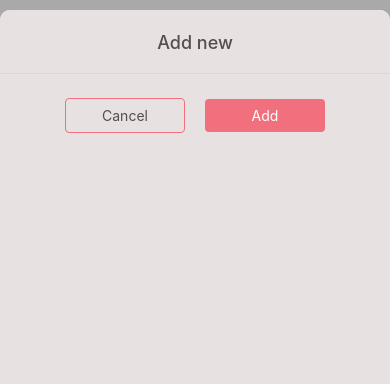
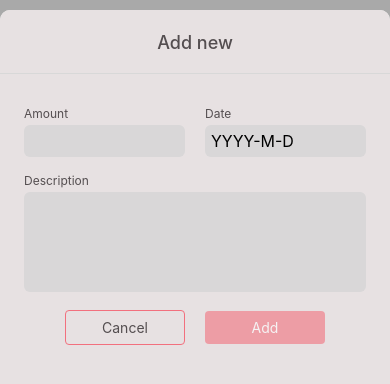
Before and after one commit to midnight85/expenses_app_rn, a React Native app: screen /ManageExpense in a window 390 px wide. Shown: the top 384 px of the page. Built offline with nearby package versions, Linux system fonts and the light colour scheme.

Commit message:
set up input form on ManageExpense screen for add and edit expenses

```diff
--- /dev/null
+++ b/components/ExpensesManage/ExpenseForm.js
@@ -0,0 +1,137 @@
+import {StyleSheet, View} from 'react-native';
+import React from 'react';
+import {Input} from './index';
+import {CustomButton} from '../UI';
+
+const ExpenseForm = ({editId, editItem, cancelHandler, confirmHandler}) => {
+  const [formState, setFormState] = React.useState({
+    amount: {
+      value: editId ? editItem.amount.toString() : '',
+      isValid: !!editItem,
+    },
+    date: {
+      value: editId ? editItem.date.toISOString().slice(0, 10) : '',
+      isValid: !!editItem,
+    },
+    description: {
+      value: editId ? editItem.description : '',
+      isValid: !!editItem,
+    },
+  });
+
+  const handleChange = (key, value) => {
+    setFormState(prevState => ({
+      ...prevState,
+      [key]: {value, isValid: true},
+    }));
+  };
+  const onSubmit = () => {
+    const obj = {
+      amount: Number(formState.amount.value),
+      date: new Date(formState.date.value),
+      description: formState.description.value,
+    };
+    const amountIsValid =
+      !isNaN(obj.amount) && obj.amount.toString().length > 0;
+    const dateIsValid = obj.date.toString() !== 'Invalid Date';
+    const descriptionIsValid = obj.description.trim().length > 0;
+    if (!amountIsValid || !dateIsValid || !descriptionIsValid) {
+      setFormState(prev => {
+        return {
+          amount: {value: prev.amount.value, isValid: amountIsValid},
+          date: {value: prev.date.value, isValid: dateIsValid},
+          description: {
+            value: prev.description.value,
+            isValid: descriptionIsValid,
+          },
+        };
+      });
+      return;
+    }
+    confirmHandler(obj);
+  };
+  const isBtnDisabled =
+    !formState.date.value ||
+    !formState.amount.value ||
+    !formState.description.value;
+  return (
+    <>
+      <View style={styles.container}>
+        <View style={styles.row}>
+          <Input
+            label="Amount"
+            style={{flex: 1}}
+            isValid={formState.amount.isValid}
+            textInputConfig={{
+              keyboardType: 'decimal-pad',
+              onChangeText: value => {
+                handleChange('amount', value);
+              },
+              value: formState.amount.value,
+            }}
+          />
+          <Input
+            label="Date"
+            style={{flex: 1}}
+            isValid={formState.date.isValid}
+            textInputConfig={{
+              keyboardType: 'decimal-pad',
+              placeholder: 'YYYY-M-D',
+              maxLength: 10,
+              onChangeText: value => {
+                handleChange('date', value);
+              },
+              value: formState.date.value,
+            }}
+          />
+        </View>
+        <Input
+          label="Description"
+          isValid={formState.description.isValid}
+          textInputConfig={{
+            multiline: true,
+            onChangeText: value => {
+              handleChange('description', value);
+            },
+            value: formState.description.value,
+          }}
+        />
+      </View>
+      <View style={styles.buttonsContainer}>
+        <CustomButton mode="flat" onPress={cancelHandler} style={styles.button}>
+          Cancel
+        </CustomButton>
+        <CustomButton
+          onPress={onSubmit}
+          style={[styles.button, isBtnDisabled ? styles.disabled : null]}
+          disabled={isBtnDisabled}>
+          {editId ? 'Edit' : 'Add'}
+        </CustomButton>
+      </View>
+    </>
+  );
+};
+
+const styles = StyleSheet.create({
+  container: {
+    marginBottom: 10,
+  },
+  row: {
+    flexDirection: 'row',
+    columnGap: 20,
+  },
+  buttonsContainer: {
+    flexDirection: 'row',
+    alignItems: 'center',
+    justifyContent: 'center',
+    columnGap: 20,
+  },
+  button: {
+    minWidth: 120,
+  },
+  disabled: {
+    opacity: 0.6,
+  },
+});
+
+export default ExpenseForm;
--- /dev/null
+++ b/components/ExpensesManage/Input.js
@@ -0,0 +1,47 @@
+import {StyleSheet, Text, TextInput, View} from 'react-native';
+import React from 'react';
+import {GlobalStyles} from '../../constants/styles';
+
+const Input = ({label, style, isValid, textInputConfig}) => {
+  console.log(label, isValid);
+  return (
+    <View style={[styles.container, style]}>
+      <Text style={styles.label}>{label}</Text>
+      <TextInput
+        style={[
+          styles.input,
+          textInputConfig?.value && !isValid ? styles.invalid : null,
+          textInputConfig?.multiline && styles.inputMultiline,
+        ]}
+        {...textInputConfig}
+      />
+    </View>
+  );
+};
+
+const styles = StyleSheet.create({
+  container: {
+    marginVertical: 8,
+  },
+
+  label: {
+    color: GlobalStyles.colors.textColor,
+    fontSize: 12,
+    marginBottom: 4,
+  },
+  input: {
+    backgroundColor: GlobalStyles.colors.primary200,
+    padding: 6,
+    borderRadius: 6,
+    fontSize: 16,
+  },
+  inputMultiline: {
+    minHeight: 100,
+    textAlignVertical: 'top',
+  },
+  invalid: {
+    borderWidth: 1,
+    borderColor: GlobalStyles.colors.error,
+  },
+});
+export default Input;
--- /dev/null
+++ b/components/ExpensesManage/index.js
@@ -0,0 +1,4 @@
+import ExpenseForm from './ExpenseForm';
+import Input from './Input';
+
+export {ExpenseForm, Input};
--- a/components/ExpensesOutput/ExpensesItem.js
+++ b/components/ExpensesOutput/ExpensesItem.js
@@ -1,4 +1,4 @@
-import React, {useState} from 'react';
+import React from 'react';
 
 import {Pressable, StyleSheet, Text, View} from 'react-native';
 import {GlobalStyles} from '../../constants/styles';
@@ -19,9 +19,7 @@ const ExpenseItem = ({id, description, date, amount}) => {
       <View style={styles.container}>
         <View>
           <Text style={[styles.text, styles.description]}>{description}</Text>
-          <Text style={styles.text}>{`${date.getDate()}-${
-            date.getMonth() + 1
-          }-${date.getFullYear()}`}</Text>
+          <Text style={styles.text}>{date.toISOString().slice(0, 10)}</Text>
         </View>
         <View style={styles.amountContainer}>
           <Text style={styles.amount}>${amount}</Text>
@@ -35,7 +33,7 @@ const styles = StyleSheet.create({
     borderRadius: 6,
     padding: 12,
     marginVertical: 8,
-    backgroundColor: GlobalStyles.colors.primary300,
+    backgroundColor: GlobalStyles.colors.primary200,
     flexDirection: 'row',
     justifyContent: 'space-between',
   },
--- a/components/ExpensesOutput/ExpensesOutput.js
+++ b/components/ExpensesOutput/ExpensesOutput.js
@@ -25,7 +25,7 @@ const styles = StyleSheet.create({
   container: {
     padding: 16,
     paddingTop: -16,
-    backgroundColor: GlobalStyles.colors.primary200,
+    backgroundColor: GlobalStyles.colors.primary300,
     flex: 1,
   },
 });
--- a/components/UI/CustomButton.js
+++ b/components/UI/CustomButton.js
@@ -3,11 +3,12 @@ import React from 'react';
 import {Pressable, StyleSheet, Text, View} from 'react-native';
 import {GlobalStyles} from '../../constants/styles';
 
-const CustomButton = ({children, onPress, mode, style}) => {
+const CustomButton = ({children, onPress, mode, style, disabled}) => {
   return (
     <View style={style}>
       <Pressable
         onPress={onPress}
+        disabled={disabled}
         style={({pressed}) => pressed && styles.pressed}>
         <View style={[styles.container, mode === 'flat' && styles.flat]}>
           <Text style={[styles.text, mode === 'flat' && styles.flatText]}>
--- a/screens/ManageExpense.js
+++ b/screens/ManageExpense.js
@@ -2,12 +2,14 @@ import React from 'react';
 
 import {StyleSheet, View} from 'react-native';
 import {GlobalStyles} from '../constants/styles';
-import {CustomButton, IconButton} from '../components/UI';
+import {IconButton} from '../components/UI';
 import {useExpensesContext} from '../store/context';
+import {ExpenseForm} from '../components/ExpensesManage';
 
 const ManageExpense = ({route, navigation}) => {
-  const {addItem, removeItem, updateItem} = useExpensesContext();
+  const {state, addItem, removeItem, updateItem} = useExpensesContext();
   const editId = route.params?.id;
+  const editItem = state.find(item => item.id === editId);
   React.useLayoutEffect(
     () =>
       navigation.setOptions({
@@ -21,11 +23,11 @@ const ManageExpense = ({route, navigation}) => {
     navigation.goBack();
   }
 
-  function confirmHandler() {
+  function confirmHandler(obj) {
     if (editId) {
-      updateItem(editId, {description: `edited ${editId}`});
+      updateItem(editId, obj);
     } else {
-      addItem({description: `new item`, amount: 10, date: new Date()});
+      addItem(obj);
     }
     navigation.goBack();
   }
@@ -36,15 +38,13 @@ const ManageExpense = ({route, navigation}) => {
 
   return (
     <View style={styles.container}>
-      <View style={styles.buttonsContainer}>
-        <CustomButton mode="flat" onPress={cancelHandler} style={styles.button}>
-          Cancel
-        </CustomButton>
-        <CustomButton onPress={confirmHandler} style={styles.button}>
-          {editId ? 'Edit' : 'Add'}
-        </CustomButton>
-      </View>
-
+      <ExpenseForm
+        editId={editId}
+        editItem={editItem}
+        deleteItemHandler={deleteItemHandler}
+        confirmHandler={confirmHandler}
+        cancelHandler={cancelHandler}
+      />
       {editId && (
         <View style={styles.deleteContainer}>
           <IconButton
@@ -69,12 +69,5 @@ const styles = StyleSheet.create({
     borderTopWidth: 2,
     borderTopColor: GlobalStyles.colors.accent,
   },
-  buttonsContainer: {
-    flexDirection: 'row',
-    alignItems: 'center',
-    justifyContent: 'center',
-    columnGap: 20,
-  },
-  button: {minWidth: 120},
 });
 export default ManageExpense;
```
Also changed, not shown: 2 other files (tests, documents, lock files or other folders).
